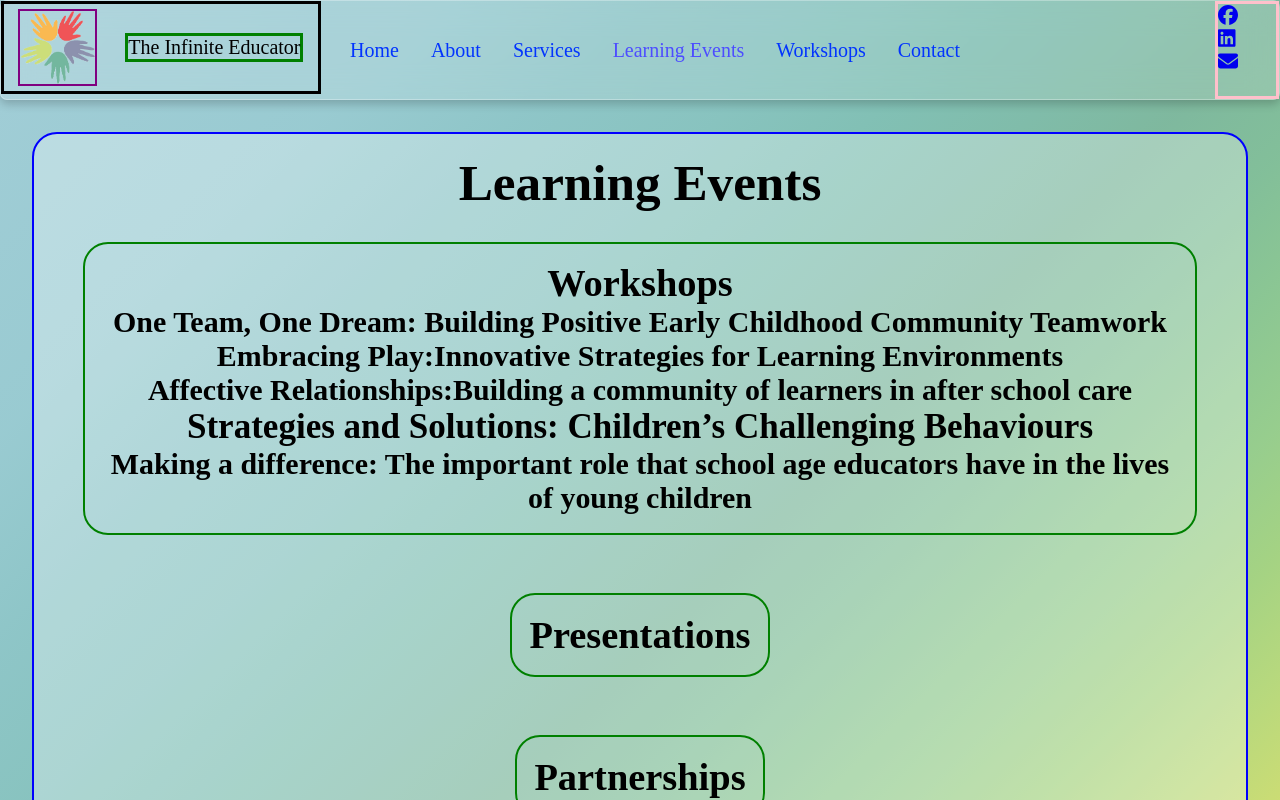
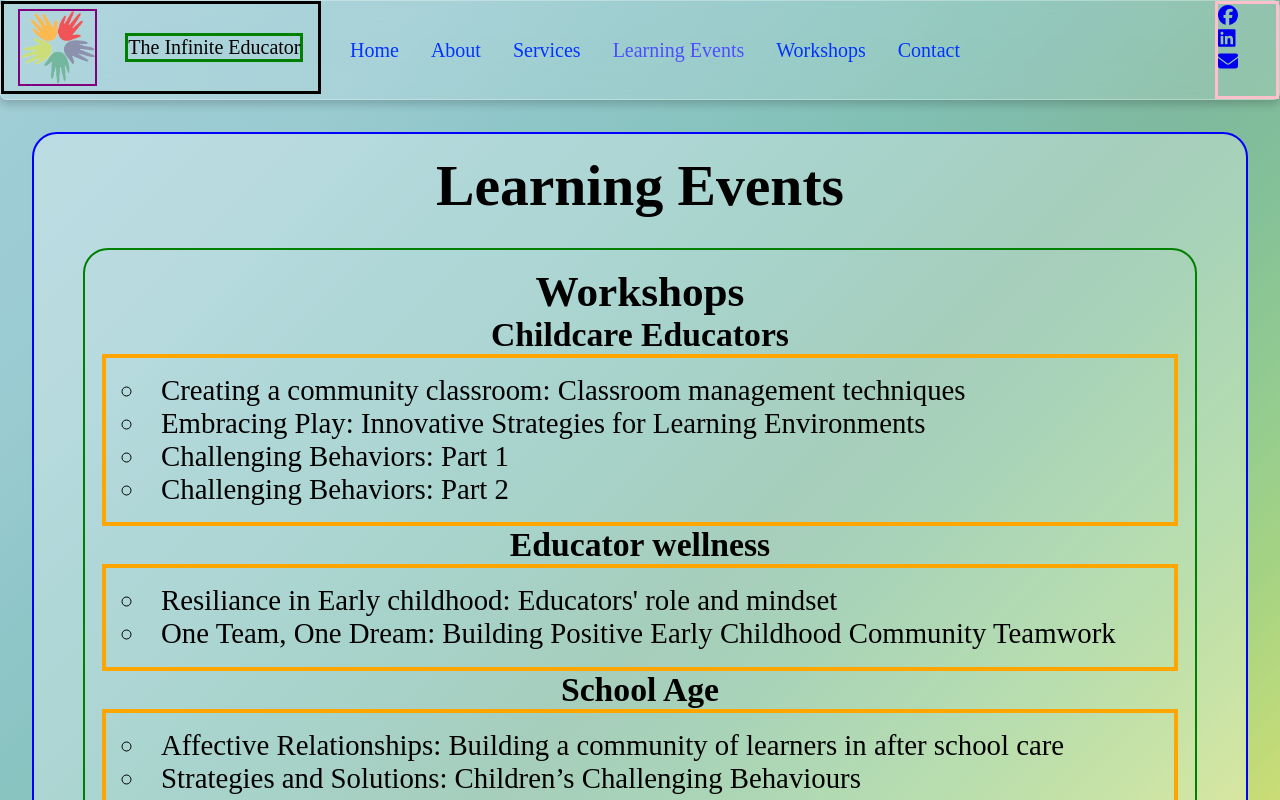
Before and after one commit to CharleenK/The-Infinite-Educator, a React (Create React App) app: page /learning in a window 1280 px wide. Shown: the top 800 px of the page. Built offline with nearby package versions, Linux system fonts and the light colour scheme.

Commit message:
LearningEventsWorkshops

```diff
--- a/src/pages/LearningEvents.js
+++ b/src/pages/LearningEvents.js
@@ -7,23 +7,45 @@ const LearningEvents = () => {
         <h1>Learning Events</h1>
         <StyledDiv2>
           <h2>Workshops</h2>
-          <h3>
-            One Team, One Dream: Building Positive Early Childhood Community
-            Teamwork
-          </h3>
-          <h3>
-            {" "}
-            Embracing Play:Innovative Strategies for Learning Environments
-          </h3>
-          <h3>
-            Affective Relationships:Building a community of learners in after
-            school care
-            <h3>Strategies and Solutions: Children’s Challenging Behaviours</h3>
-          </h3>
-          <h3>
-            Making a difference: The important role that school age educators
-            have in the lives of young children
-          </h3>
+          <h3>Childcare Educators</h3>
+          <StyledDiv3>
+            <ul>
+              <StyledLi>
+                Creating a community classroom: Classroom management techniques
+              </StyledLi>
+              <StyledLi>
+                Embracing Play: Innovative Strategies for Learning Environments
+              </StyledLi>
+              <StyledLi>Challenging Behaviors: Part 1</StyledLi>
+              <StyledLi>Challenging Behaviors: Part 2</StyledLi>
+            </ul>
+          </StyledDiv3>
+          <h3>Educator wellness</h3>
+          <StyledDiv3>
+            <ul>
+              <StyledLi>
+                Resiliance in Early childhood: Educators' role and mindset
+              </StyledLi>
+              <StyledLi>
+                One Team, One Dream: Building Positive Early Childhood Community
+                Teamwork
+              </StyledLi>
+            </ul>
+          </StyledDiv3>
+          <h3>School Age</h3>
+          <StyledDiv3>
+            <StyledLi>
+              Affective Relationships: Building a community of learners in after
+              school care
+            </StyledLi>
+            <StyledLi>
+              Strategies and Solutions: Children’s Challenging Behaviours
+            </StyledLi>
+            <StyledLi>
+              Making a difference: The important role that school age educators
+              have in the lives of young children
+            </StyledLi>
+          </StyledDiv3>
         </StyledDiv2>
         <StyledDiv2>
           <h2>Presentations</h2>
@@ -31,27 +53,24 @@ const LearningEvents = () => {
         <StyledDiv2>
           <h2>Partnerships</h2>
         </StyledDiv2>
-        <StyledDiv2></StyledDiv2>
-        <StyledDiv2></StyledDiv2>
       </StyledDiv1>
     </>
   );
 };
 
 const StyledDiv1 = styled.div`
-  display: inline-flex;
+  display: flex;
   border: 2px solid blue;
   border-radius: 25px;
   background-color: rgba(255, 255, 255, 0.3);
-  display: inline-flex;
   flex-direction: column;
-  justify-content: center;
-  align-items: center;
-  align-content: center;
+  ${"" /* justify-content: center; */}
+  ${"" /* align-items: center; */}
+  ${"" /* align-content: center; */}
   text-align: center;
   margin: 2.5%;
   padding: 1.5%;
-  font-size: 2vw;
+  font-size: 2.25vw;
 `;
 
 const StyledDiv2 = styled.div`
@@ -61,4 +80,17 @@ const StyledDiv2 = styled.div`
   padding: 1.5%;
 `;
 
+const StyledDiv3 = styled.div`
+  border: 4px solid orange;
+  box-sizing: border-box;
+  text-align: left;
+  padding: 1.5%;
+  justify-content: flex-start;
+`;
+
+const StyledLi = styled.li`
+  list-style-type: circle;
+  list-style-position: inside;
+`;
+
 export default LearningEvents;
--- a/src/pages/Workshops.js
+++ b/src/pages/Workshops.js
@@ -3,13 +3,15 @@ import styled from "styled-components";
 const Workshops = () => {
   return (
     <>
-      <h1>PreK and Kindergarten workshops:</h1>
+    <h1>Teacher and Educator workshops:</h1>
+    <h1>PreK and Kindergarten workshops:</h1>
       <p>
         To collaborate with PreK and Kindergarten teachers to provide guidance
         on facilitating free play experiences, optimizing classroom setups, and
         deepening their understanding of child development stages and
         milestones.
       </p>
+      <h1>School-age workshops:</h1>
       <p>
         Building a community of learners in after school care The beginning of a
         new school year sets the tone for the months ahead and plays a
```
